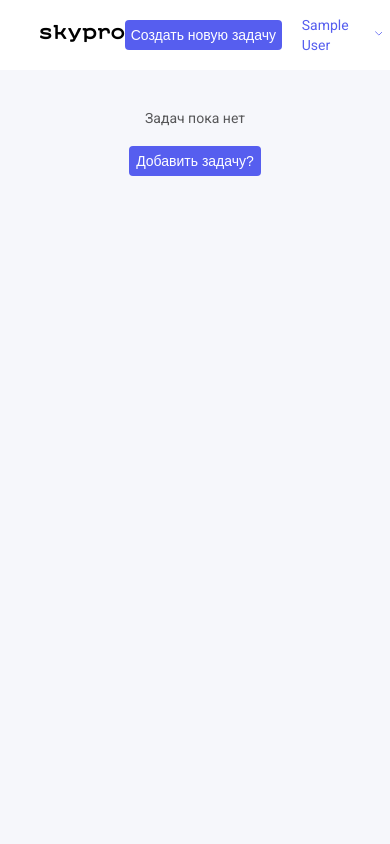
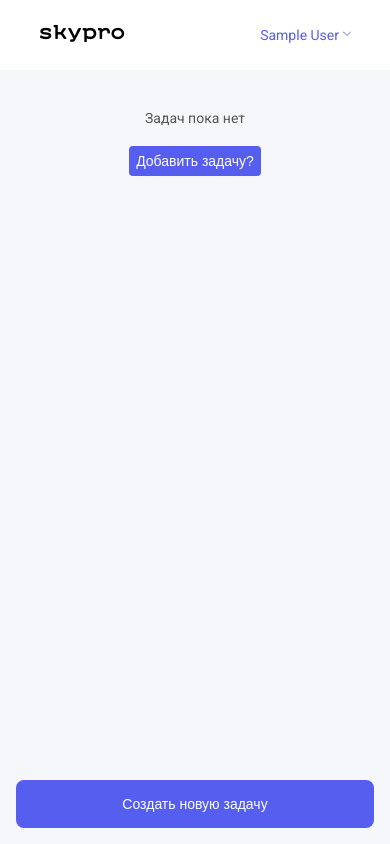
Before and after one commit to Nmidnight/skypro-kanban, a React (Vite) app: page / in a window 390 px wide. Built offline with nearby package versions, Linux system fonts and the light colour scheme; no server answers; sample sign-in values are in the browser's storage.

Commit message:
mobile wersion almost done

```diff
--- a/src/components/Column/Column.styled.js
+++ b/src/components/Column/Column.styled.js
@@ -4,6 +4,12 @@ export const ColumnWrapper = styled.div`
   width: 20%;
   margin: 0 auto;
   display: block;
+
+  @media (max-width: 768px) {
+    width: 220px;
+    flex-shrink: 0;
+    margin: 0;
+  }
 `;
 
 export const ColumnTitle = styled.div`
--- a/src/components/Header/Header.jsx
+++ b/src/components/Header/Header.jsx
@@ -6,6 +6,7 @@ import {
   HeaderNav,
   CreateTaskBtn,
   HeaderUser,
+  MobileCreateBtn,
 } from "./Header.styled.js";
 import { PopUpUser } from "../PopUps/PopUpUser/PopUpUser";
 import { useState } from "react";
@@ -43,6 +44,10 @@ export function Header() {
             <CreateTaskBtn id="btnMainNew" type="button" onClick={handleCreateTask}>
               <a href="#" onClick={(e) => e.preventDefault()}>Создать новую задачу</a>
             </CreateTaskBtn>
+            <MobileCreateBtn onClick={handleCreateTask}>
+              Создать новую задачу
+            </MobileCreateBtn>
+
             <HeaderUser onClick={() => setClicked((clicked) => !clicked)}>
               {displayName}
             </HeaderUser>
--- a/src/components/Header/Header.styled.js
+++ b/src/components/Header/Header.styled.js
@@ -4,6 +4,10 @@ export const HeaderWrapper = styled.header`
   width: 100%;
   margin: 0 auto;
   background-color: ${({ theme }) => theme.colors.card};;
+
+  @media (max-width: 768px) {
+    max-width: 768px;
+  }
 `;
 export const HeaderContainer = styled.div`
   max-width: 1260px;
@@ -33,6 +37,8 @@ export const HeaderNav = styled.nav`
   align-items: center;
   justify-content: center;
 `;
+
+
 export const CreateTaskBtn = styled.button`
   width: 178px;
   height: 30px;
@@ -50,7 +56,40 @@ export const CreateTaskBtn = styled.button`
   &:hover {
     background-color: #33399b;
   }
+  @media (max-width: 768px) {
+      display: none;
+    }
 `;
+
+export const MobileCreateBtn = styled.button`
+  display: none;
+
+  @media (max-width: 768px) {
+    display: block;
+    position: fixed;
+    left: 16px;
+    right: 16px;
+    bottom: 16px;
+    z-index: 100;
+
+    height: 48px;
+    border-radius: 8px;
+
+    background-color: #565eef;
+    color: #ffffff;
+    border: none;
+
+    font-size: 14px;
+    font-weight: 500;
+    line-height: 1;
+  }
+
+  &:hover {
+    background-color: #33399b;
+  }
+`;
+
+
 
 export const HeaderUser = styled.a`
   height: 20px;
--- a/src/components/Main/Main.styled.js
+++ b/src/components/Main/Main.styled.js
@@ -3,7 +3,8 @@ import styled, { keyframes } from "styled-components";
 export const MainWrapper = styled.main`
   width: 100%;
   background: ${({ theme }) => theme.colors.bg};
-  color: ${({ theme }) => theme.colors.text};`
+  color: ${({ theme }) => theme.colors.text};
+  `
 
 export const MainContainer = styled.div`
   max-width: 1260px;
@@ -26,6 +27,15 @@ export const MainBlock = styled.div`
 export const MainContent = styled.div`
   width: 100%;
   display: flex;
+
+  @media (max-width: 768px) {
+    overflow-x: auto;
+    overflow-y: hidden;
+    -webkit-overflow-scrolling: touch;
+
+    gap: 16px;
+    padding: 0 16px 80px;
+  }
 `;
 
 export const NoTasksWrapper = styled.div`
--- a/src/components/Signin/Signin.styled.js
+++ b/src/components/Signin/Signin.styled.js
@@ -6,7 +6,7 @@ export const WrapperSignin = styled.div`
   overflow-x: hidden;
   overflow-y: auto;
   background-color: #eaeef6;
-  background: ${({ theme }) => theme.colors.bg};
+  background: ${({ theme }) => theme.colors.card};
   color: ${({ theme }) => theme.colors.text};
 `;
 
@@ -15,7 +15,6 @@ export const SigninContainer = styled.div`
   width: 100vw;
   min-height: 100vh;
   margin: 0 auto;
-
 `;
 
 export const SigninModal = styled.div`
@@ -27,8 +26,6 @@ export const SigninModal = styled.div`
   flex-direction: column;
   align-items: center;
   justify-content: center;
-    background: ${({ theme }) => theme.colors.bg};
-
 
   @media (max-width: 375px) {
     background: ${({ theme }) => theme.colors.bg}
@@ -44,8 +41,6 @@ export const ModalBlock = styled.div`
   border-radius: 10px;
   border: 0.7px solid #d4dbe5;
   box-shadow: 0px 4px 67px -12px rgba(0, 0, 0, 0.13);
-  background: ${({ theme }) => theme.colors.card};
-
 
   @media (max-width: 375px) {
     max-width: 368px;
@@ -87,7 +82,7 @@ export const FormInput = styled.input`
   border: 0.7px solid rgba(148, 166, 190, 0.4);
   outline: none;
   padding: 10px 8px;
-  background-color: ${({ theme }) => theme.colors.card};;
+  background-color: ${({ theme }) => theme.colors.bg};;
 
 
   &::placeholder {
--- a/src/components/Signup/Signup.styled.jsx
+++ b/src/components/Signup/Signup.styled.jsx
@@ -6,6 +6,11 @@ export const Wrapper = styled.div`
   overflow-x: hidden;
   overflow-y: auto;
   background-color: #eaEEF6;
+
+
+  @media (max-width: 768px) {
+    background-color: #ffffff;
+  }
 `;
 
 export const SignupContainer = styled.div`
@@ -13,6 +18,8 @@ export const SignupContainer = styled.div`
   width: 100vw;
   min-height: 100vh;
   margin: 0 auto;
+
+
 `;
 
 export const Modal = styled.div`
@@ -26,9 +33,6 @@ export const Modal = styled.div`
   justify-content: center;
 
 
-  @media (max-width: 375px) {
-    background-color: #ffffff; /* как в твоем media */
-  }
 `;
 
 export const ModalBlock = styled.div`
@@ -43,8 +47,8 @@ export const ModalBlock = styled.div`
   box-shadow: 0px 4px 67px -12px rgba(0, 0, 0, 0.13);
 
 
-  @media (max-width: 375px) {
-    max-width: 368px;
+  @media (max-width: 376px) {
+    max-width: 343px;
     width: 100%;
     padding: 0 16px;
     border-radius: 0;
@@ -60,6 +64,13 @@ export const ModalTtl = styled.div`
   line-height: 30px;
   letter-spacing: -0.6px;
   margin-bottom: 20px;
+
+
+  @media (max-width: 376px){
+    & h2 {
+      font-size: 20px;
+    }
+  }
 `;
 
 export const FormLogin = styled.form`
@@ -125,7 +136,7 @@ export const FormButton = styled.button`
   }
 
 
-  @media (max-width: 375px) {
+  @media (max-width: 376px) {
     height: 40px;
   }
 
--- a/src/styles/theme.js
+++ b/src/styles/theme.js
@@ -1,6 +1,7 @@
 export const lightTheme = {
     colors: {
         bg: "#f6f7fb",
+        mediaBg: "#ffffff",
         card: "#ffffff",
         text: "#111111",
         textSecondary: "rgba(0,0,0,0.65)",
@@ -12,6 +13,7 @@ export const lightTheme = {
 export const darkTheme = {
     colors: {
         bg: "#151419",
+        mediaBg: "#20202C",
         card: "#20202C",
         text: "#ffffff",
         textSecondary: "#94A6BE",
```
